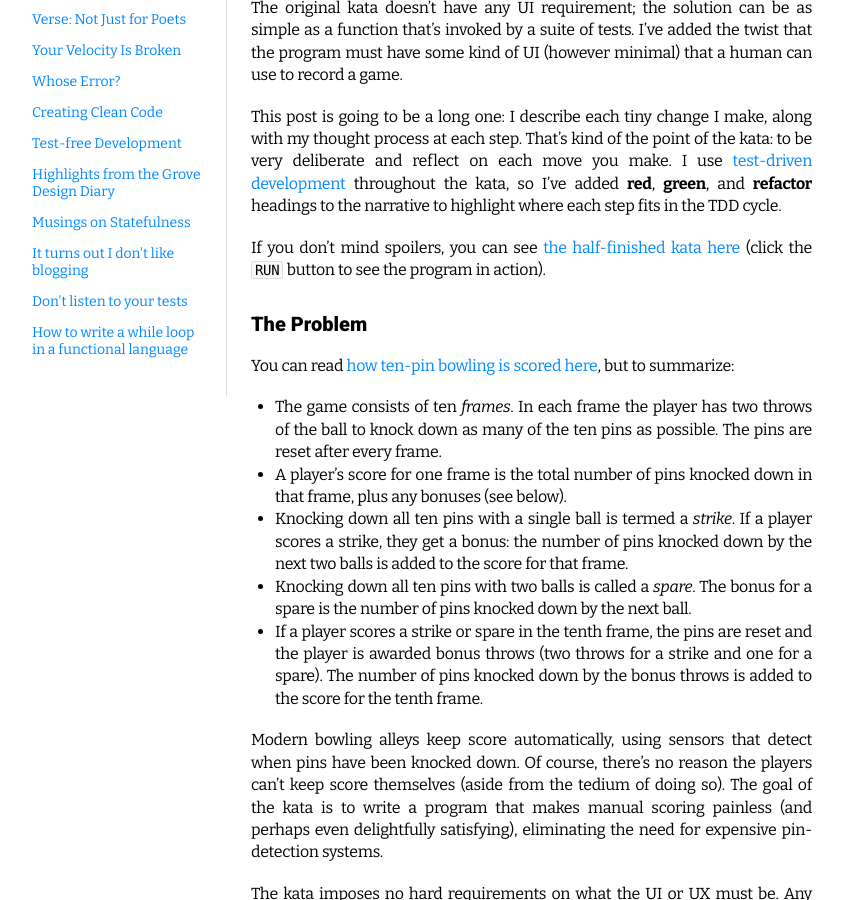
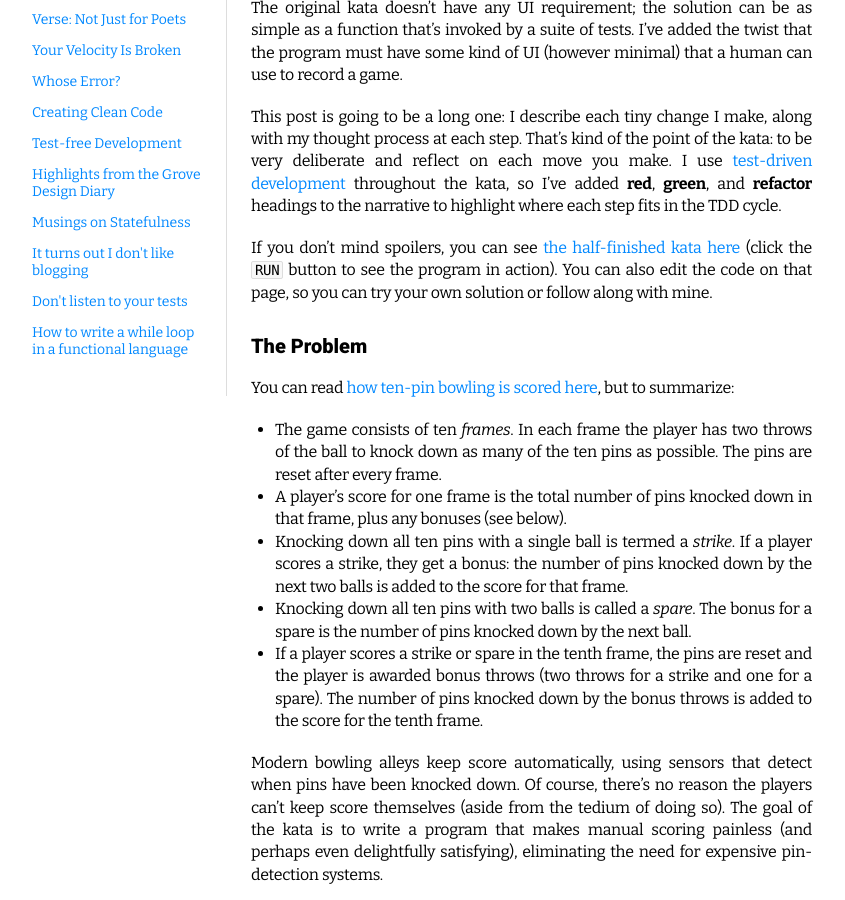
Before and after one commit to benchristel/benchristel.github.io, a Jekyll site: the page built from _posts/2018-08-23-the-bowling-kata-in-verse.md, in a window 1280 px wide and 900 px high, scrolled down 566 px. Shown: the whole window, without its empty margins (218-1063 px from the left). Built offline with Jekyll 4.4.1, drawn with Linux system fonts in a browser that asks for light colours.

```diff
--- a/_posts/2018-08-23-the-bowling-kata-in-verse.md
+++ b/_posts/2018-08-23-the-bowling-kata-in-verse.md
@@ -44,7 +44,9 @@ throughout the kata, so I've added
 narrative to highlight where each step fits in the TDD cycle.
 
 If you don't mind spoilers, you can see [the half-finished kata here](/assets/bowling-kata/finished.html) (click the `RUN`
-button to see the program in action).
+button to see the program in action). You can also edit
+the code on that page, so you can try your own solution or
+follow along with mine.
 
 ## The Problem
 
```
Also changed, not shown: other parts of _posts/2018-08-23-the-bowling-kata-in-verse.md (+1 -1 lines).
